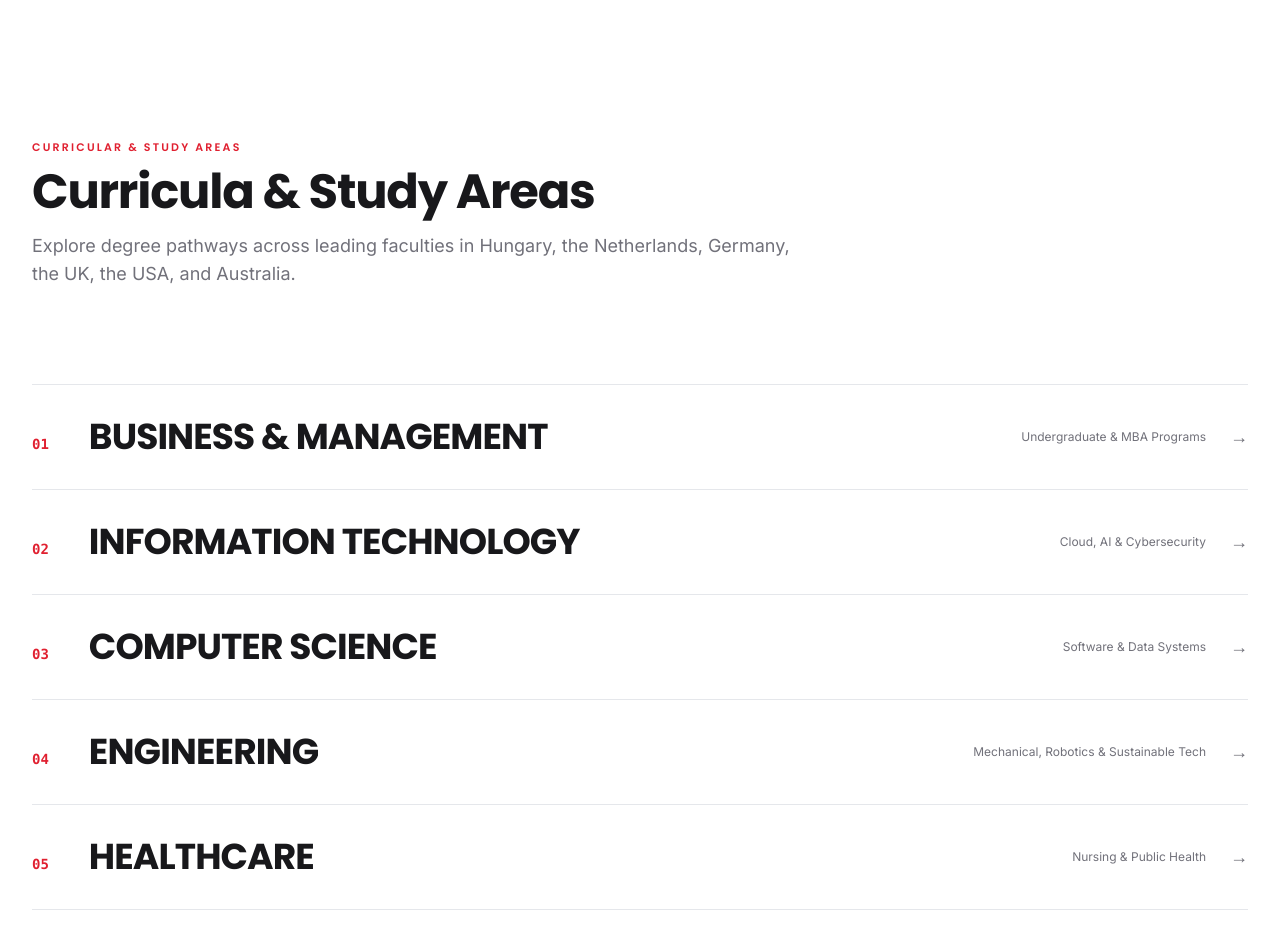
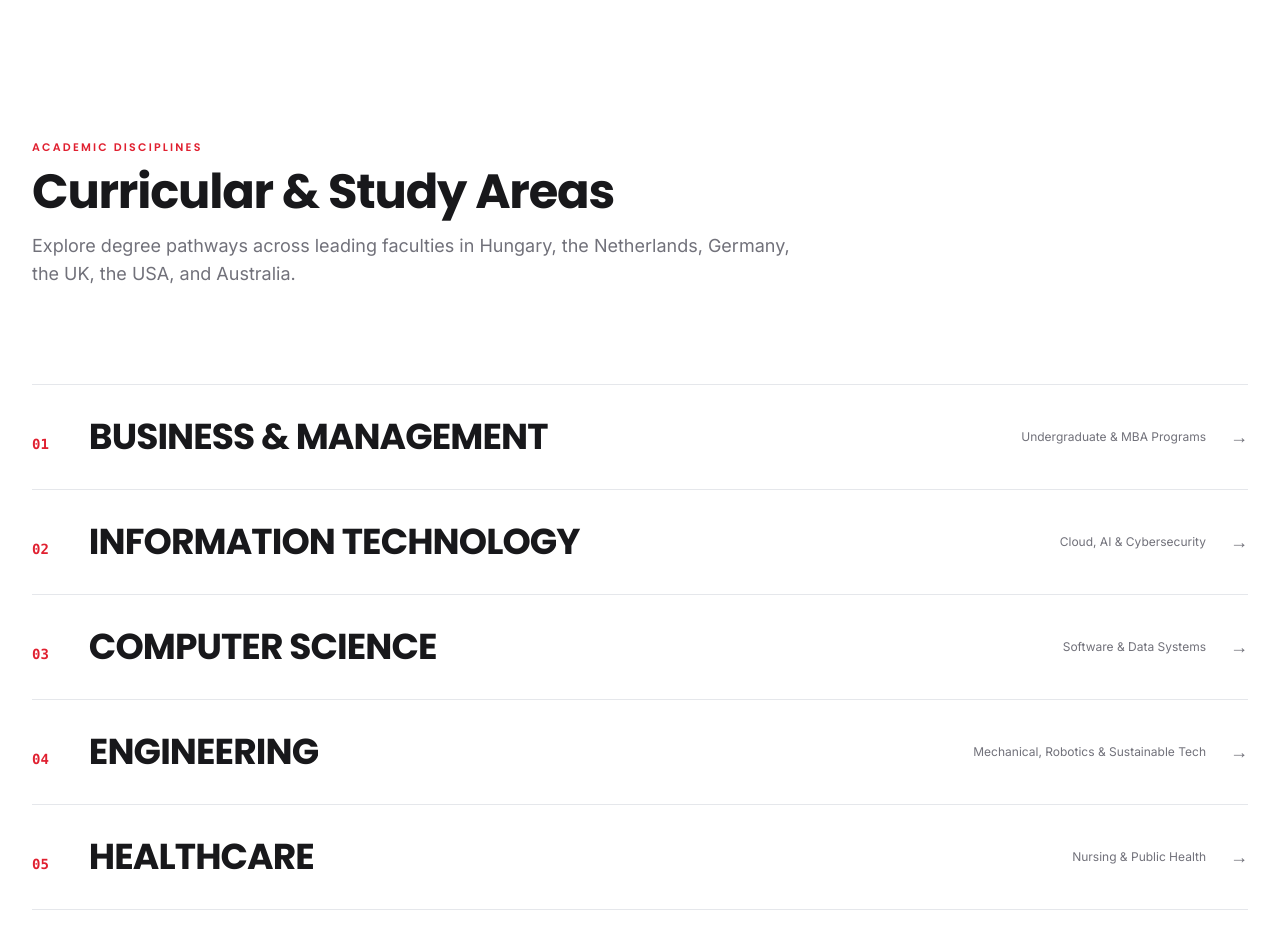
Before and after one commit to utsav3669/SuccessWebsite, a Next.js app: page / in a window 1280 px wide. Shown: the part 4420-5356 px from the top of the page. Built offline with nearby package versions, Linux system fonts and the light colour scheme.

Commit message:
Update website

```diff
--- a/src/app/page.tsx
+++ b/src/app/page.tsx
@@ -65,10 +65,10 @@ export default function HomePage() {
         <div className="max-w-7xl mx-auto px-4 sm:px-6 lg:px-8">
           <div className="max-w-3xl mb-16 sm:mb-24">
             <span className="font-poppins text-[11px] uppercase tracking-[0.2em] text-sec-red font-semibold block mb-3">
-              Curricular &amp; Study Areas
+              Academic Disciplines
             </span>
             <h2 className="font-poppins text-3xl sm:text-5xl font-bold text-sec-dark tracking-tight leading-tight">
-              Curricula & Study Areas
+              Curricular &amp; Study Areas
             </h2>
             <p className="font-inter text-base sm:text-lg text-sec-muted mt-4 leading-relaxed font-normal">
               Explore degree pathways across leading faculties in Hungary, the Netherlands, Germany, the UK, the USA, and Australia.
```
